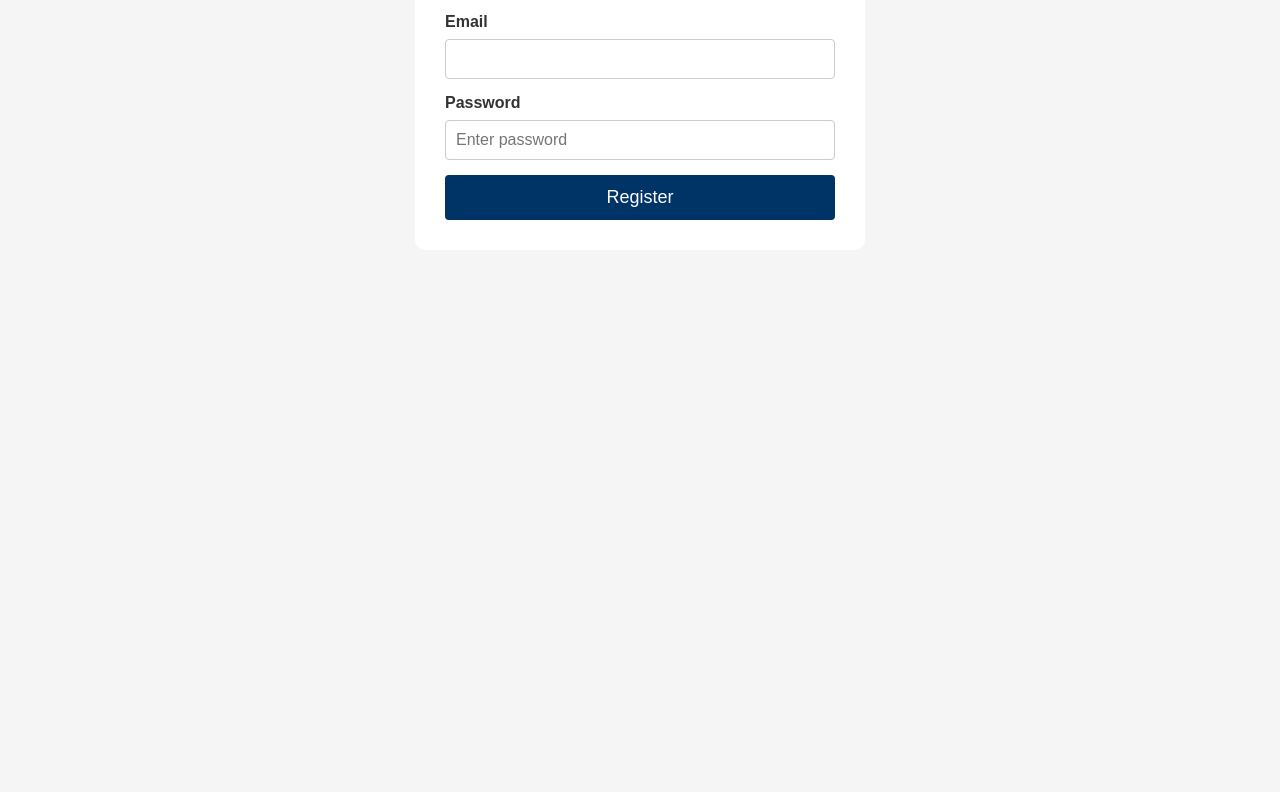
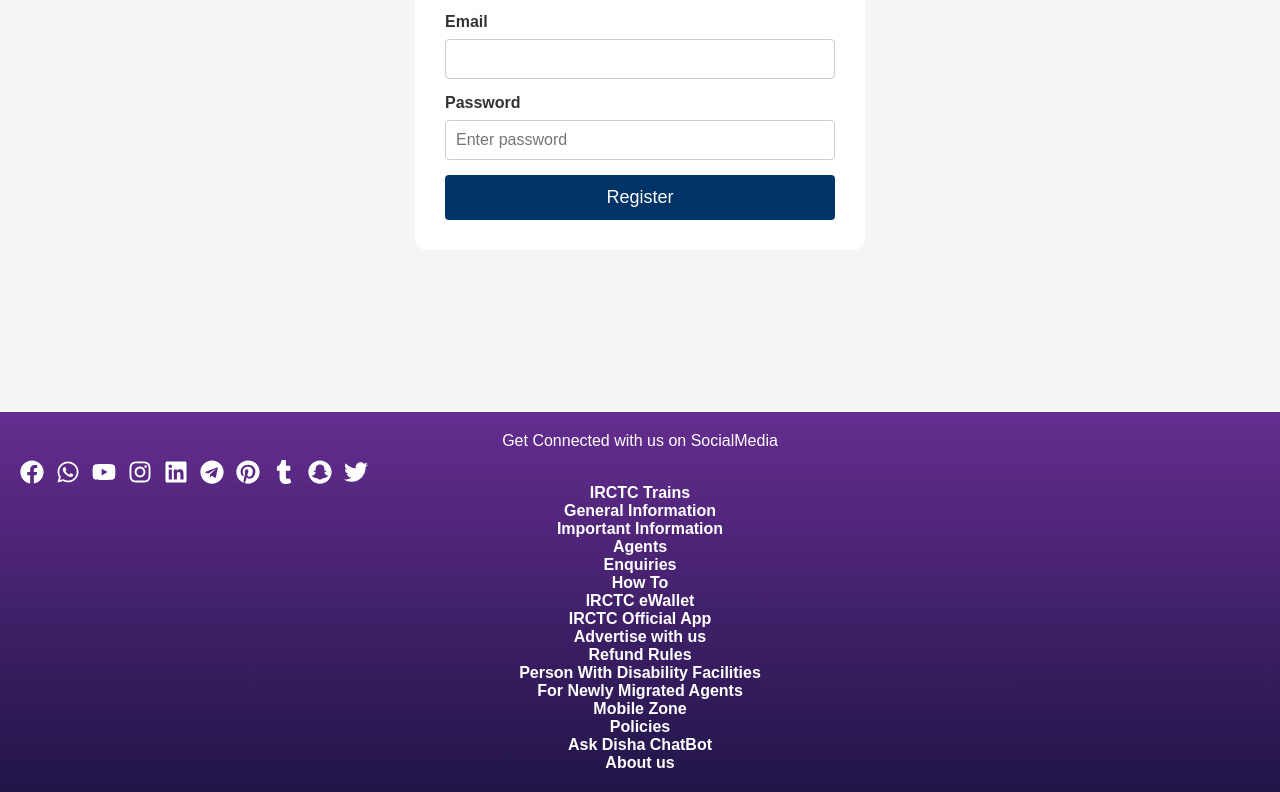
Before and after one commit to ArafTech/IRCTC-clone-project, a React (Vite) app: page /register in a window 1280 px wide. Shown: the part 308-1100 px from the top of the page. Before the commit the page ends 800 px from the top, so only its background shows below. Built offline with nearby package versions, Linux system fonts and the light colour scheme; no server answers.

Commit message:
Add Footer UI component

```diff
--- a/src/App.jsx
+++ b/src/App.jsx
@@ -12,7 +12,8 @@
 import Register from "./pages/Register";
 import Navbar from "./components/Navbar";
 import BookingHistory from "./pages/BookingHistory";
-import { ThemeProvider } from "./context/ThemeContext";
+// import { ThemeProvider } from "./context/ThemeContext";
+import Footer from "./components/Footer";
 
 export default function App() {
   const auth = getAuth(app);
@@ -33,14 +34,10 @@
   }
 
   return (
-    <ThemeProvider>
     <Router>
       <Navbar user={user} />
       <Routes>
-          <Route
-            path="/"
-            element={user ? <Home /> : <Navigate to="/login" />}
-          />
+        <Route path="/" element={user ? <Home /> : <Navigate to="/login" />} />
         <Route
           path="/bookinghistory"
           element={user ? <BookingHistory /> : <Navigate to="/login" />}
@@ -48,7 +45,7 @@
         <Route path="/login" element={<Login />} />
         <Route path="/register" element={<Register />} />
       </Routes>
+      {!user && <Footer />}
     </Router>
-    </ThemeProvider>
   );
 }
--- /dev/null
+++ b/src/components/Footer.jsx
@@ -0,0 +1,86 @@
+import React from "react";
+import styles from "./Footer.module.css";
+import {
+  FaFacebook,
+  FaWhatsapp,
+  FaYoutube,
+  FaInstagram,
+  FaLinkedin,
+  FaTelegram,
+  FaPinterest,
+  FaTumblr,
+  FaSnapchat,
+  FaTwitter,
+} from "react-icons/fa";
+
+export default function Footer() {
+  return (
+    <footer className={styles.footer}>
+      {/* SocialMedia Section  */}
+      <div className={styles.SocialMedia}>
+        <p>Get Connected with us on SocialMedia</p>
+      </div>
+      <div className={styles.icons}>
+        <FaFacebook className={styles.icon} />
+        <FaWhatsapp className={styles.icon} />
+        <FaYoutube className={styles.icon} />
+        <FaInstagram className={styles.icon} />
+        <FaLinkedin className={styles.icon} />
+        <FaTelegram className={styles.icon} />
+        <FaPinterest className={styles.icon} />
+        <FaTumblr className={styles.icon} />
+        <FaSnapchat className={styles.icon} />
+        <FaTwitter className={styles.icon} />
+      </div>
+      {/* Footer Links Section */}
+      <div>
+        <h4>IRCTC Trains</h4>
+      </div>
+      <div>
+        <h4>General Information</h4>
+      </div>
+      <div>
+        <h4>Important Information</h4>
+      </div>
+      <div>
+        <h4>Agents</h4>
+      </div>
+      <div>
+        <h4>Enquiries</h4>
+      </div>
+      <div>
+        <h4>How To</h4>
+      </div>
+      <div>
+        <h4>IRCTC eWallet</h4>
+      </div>
+      <div>
+        <h4>IRCTC Official App</h4>
+      </div>
+      <div>
+        <h4>Advertise with us</h4>
+      </div>
+      <div>
+        <h4>Refund Rules</h4>
+      </div>
+      <div>
+        <h4>Person With Disability Facilities</h4>
+      </div>
+      <div>
+        <h4>For Newly Migrated Agents</h4>
+      </div>
+      <div>
+        <h4>Mobile Zone</h4>
+      </div>
+      <div>
+        <h4>Policies</h4>
+      </div>
+      <div>
+        <h4>Ask Disha ChatBot</h4>
+      </div>
+      <div>
+        <h4>About us</h4>
+      </div>
+    </footer>
+  );
+}
--- /dev/null
+++ b/src/components/Footer.module.css
@@ -0,0 +1,56 @@
+/* Footer Container */
+.footer {
+    background: linear-gradient(to bottom, #652d90, #201547);
+    color: white;
+    padding: 20px;
+    text-align: center;
+}
+
+/* Social Media Section */
+.socialMedia {
+    display: flex;
+    flex-direction: column;
+    align-items: center;
+    padding-bottom: 15px;
+    border-bottom: 1px solid rgba(255, 255, 255, 0.2);
+}
+
+.icons {
+    display: flex;
+    gap: 12px;
+    margin-top: 10px;
+}
+
+.icon {
+    font-size: 24px;
+    color: white;
+    cursor: pointer;
+    transition: 0.3s;
+}
+
+.icon:hover {
+    transform: scale(1.1);
+    color: #ffcc00;
+}
+
+/* Footer Links */
+.footerLinks {
+    display: grid;
+    grid-template-columns: repeat(auto-fill, minmax(180px, 1fr));
+    gap: 15px;
+    margin-top: 20px;
+    text-align: left;
+    padding: 0 10%;
+}
+
+.footerLinks h4 {
+    font-size: 14px;
+    cursor: pointer;
+    transition: 0.3s;
+    border-bottom: 1px solid transparent;
+    padding-bottom: 5px;
+}
+
+.footerLinks h4:hover {
+    border-bottom: 1px solid #ffcc00;
+}
```
Lines whose indentation alone changed are shown as unchanged.
